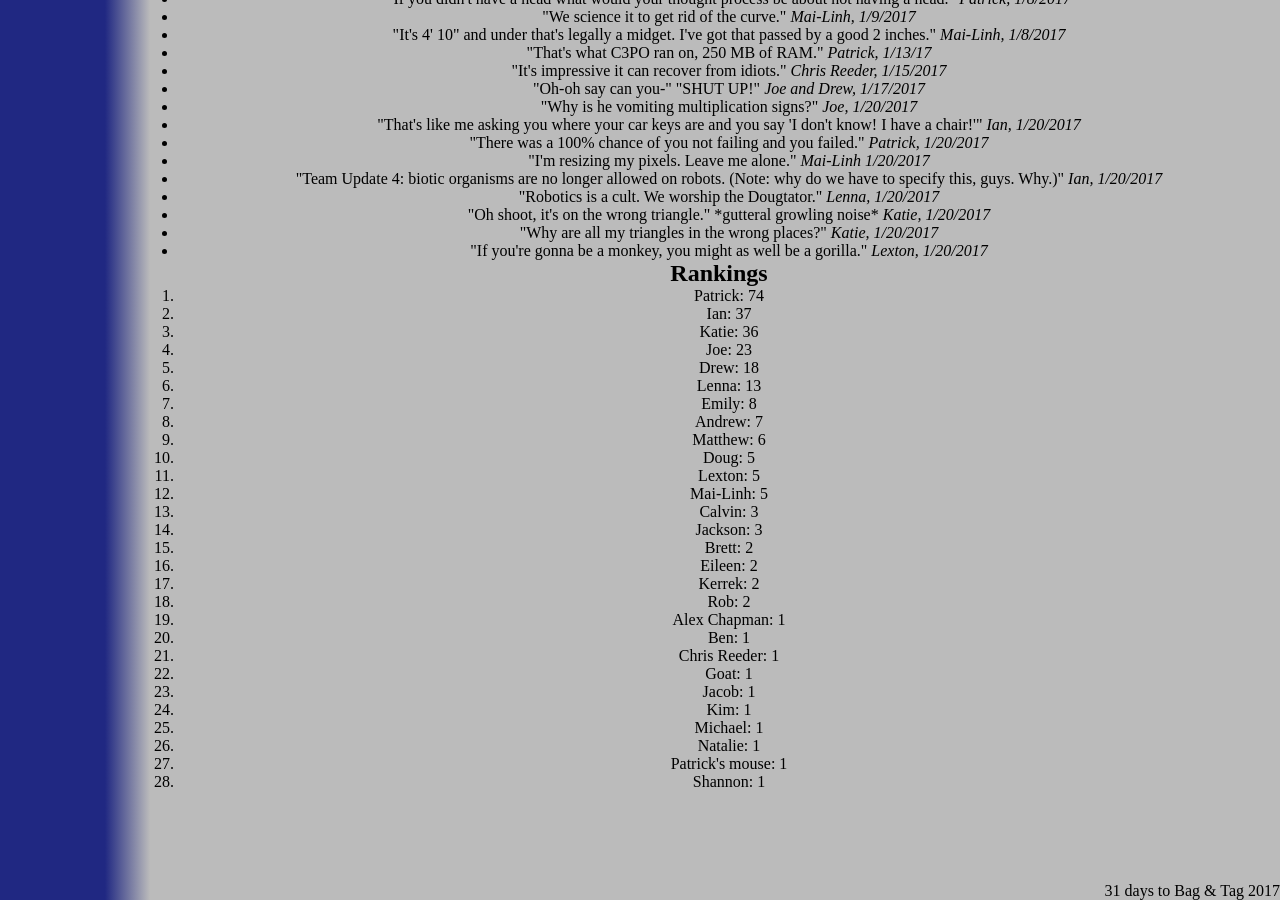
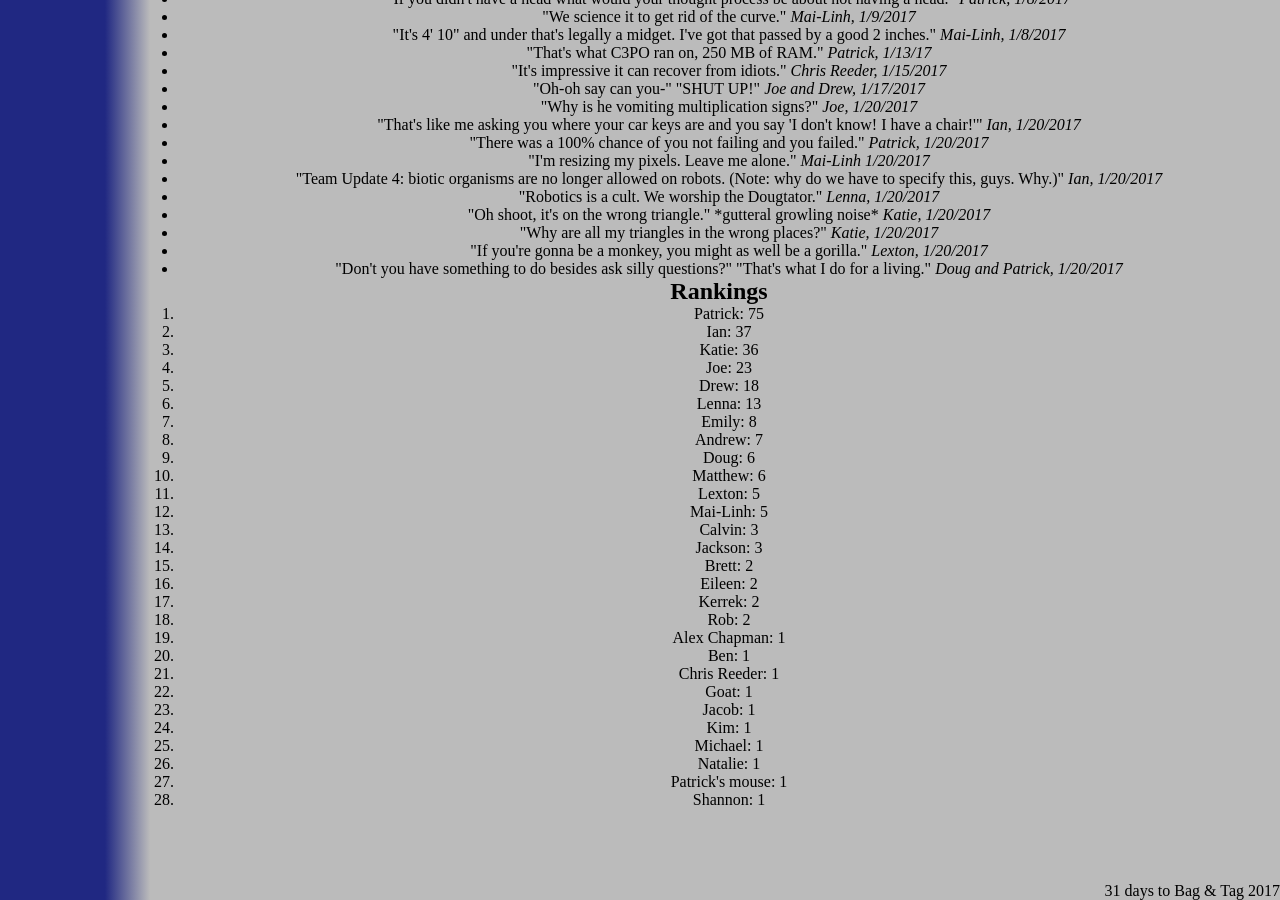
Before and after one commit to katiebugmoon/FRC4131.github.io, a Jekyll site: the page built from media/2017/quotes.html, in a window 1280 px wide and 900 px high, scrolled down 3536 px. Built offline with Jekyll 4.4.1, drawn with Linux system fonts in a browser that asks for light colours; nearby versions of some CDN libraries.

Commit message:
Update quotes.html

```diff
--- a/media/2017/quotes.html
+++ b/media/2017/quotes.html
@@ -203,6 +203,7 @@ title: Build Season 2017 Quotes
 	<li>"Oh shoot, it's on the wrong triangle." *gutteral growling noise* <i>Katie, 1/20/2017</i></li>
 	<li>"Why are all my triangles in the wrong places?" <i>Katie, 1/20/2017</i></li>
 	<li>"If you're gonna be a monkey, you might as well be a gorilla." <i>Lexton, 1/20/2017</i></li>
+	<li>"Don't you have something to do besides ask silly questions?" "That's what I do for a living." <i>Doug and Patrick, 1/20/2017</i></li>
 </ul>
 <h2>Rankings</h2>
 <ol id='rankings'></ol>
```
